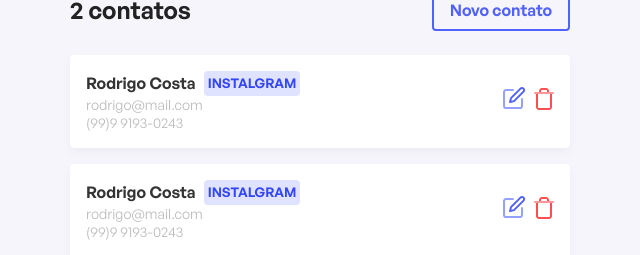
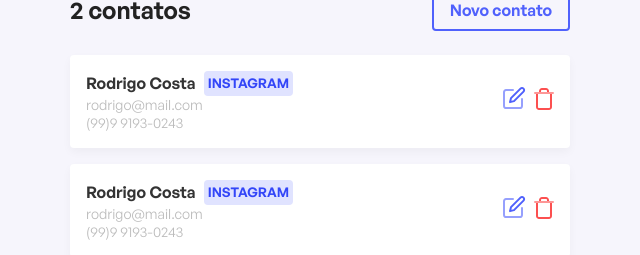
Before and after one commit to costarodrigo22/My-contacts-facimp, a React (Vite) app: page / in a window 1280 px wide. Shown: the part 250-505 px from the top of the page, without its empty margins (320-960 px from the left). Built offline with nearby package versions, Linux system fonts and the light colour scheme.

Commit message:
init tests

```diff
--- /dev/null
+++ b/jest.config.cjs
@@ -0,0 +1,6 @@
+/** @type {import('ts-jest').JestConfigWithTsJest} */
+// eslint-disable-next-line no-undef
+module.exports = {
+  preset: 'ts-jest',
+  testEnvironment: 'node',
+};
--- a/src/components/Header/index.tsx
+++ b/src/components/Header/index.tsx
@@ -5,7 +5,7 @@ import logo from '../../assets/images/logo.svg';
 export function Header(){
   return(
     <Container>
-      <img src={logo} alt='Mycontacts' width={201} />
+      <img src={logo} alt='MyContacts' width={201} />
     </Container>
   );
 }
--- a/src/pages/Home/index.tsx
+++ b/src/pages/Home/index.tsx
@@ -23,7 +23,7 @@ export default function Home(){
           <div className="info">
             <div className="contact-name">
               <strong>Rodrigo Costa</strong>
-              <small>Instalgram</small>
+              <small>Instagram</small>
             </div>
 
             <span>rodrigo@mail.com</span>
@@ -43,7 +43,7 @@ export default function Home(){
           <div className="info">
             <div className="contact-name">
               <strong>Rodrigo Costa</strong>
-              <small>Instalgram</small>
+              <small>Instagram</small>
             </div>
 
             <span>rodrigo@mail.com</span>
```
Also changed, not shown: package.json (+7 -1 lines), tests/calculator.ts (added, +9 -0 lines), 2 other files (tests, documents, lock files or other folders).
